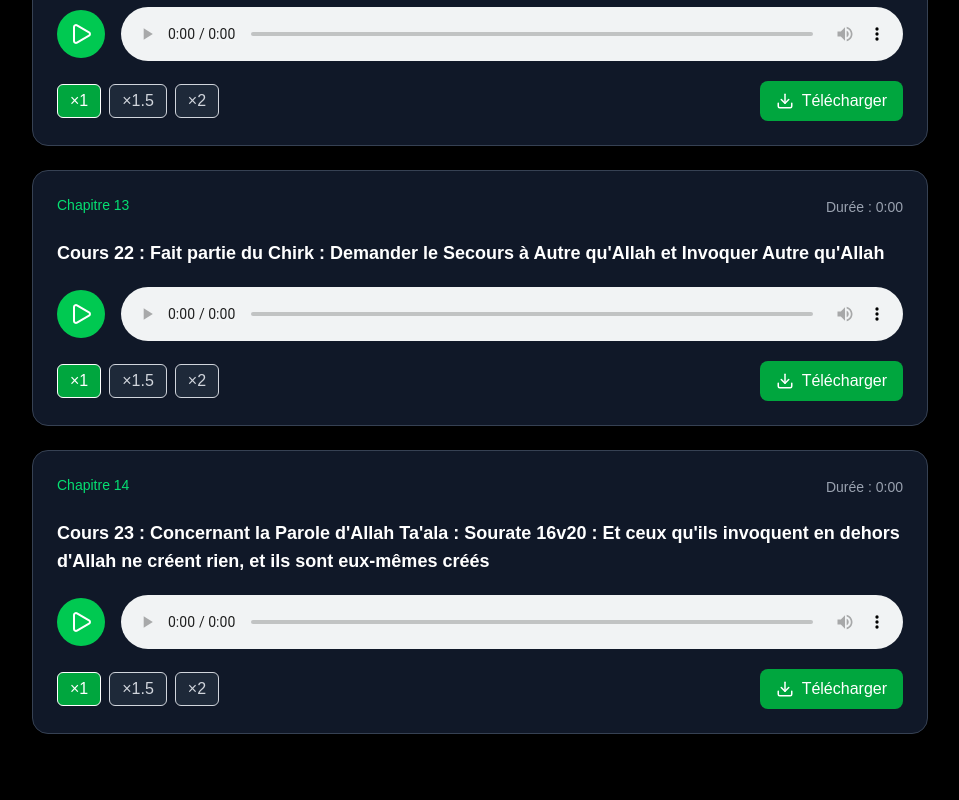
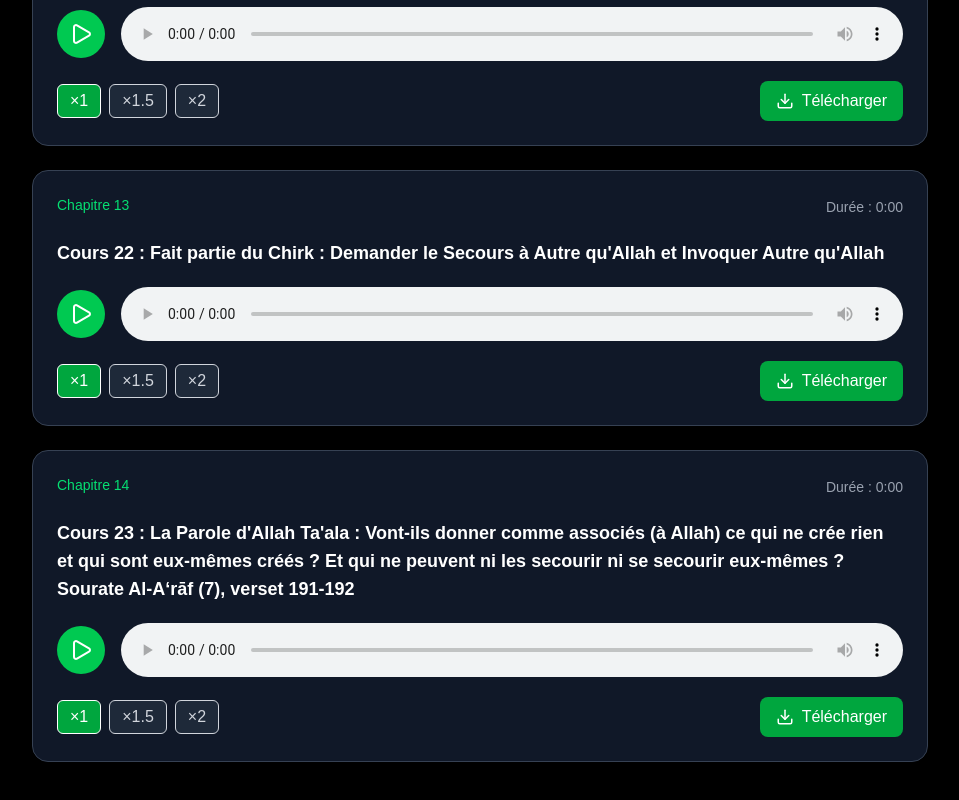
Before and after one commit to Abdelhadi-coder/Les_Bases_De_Islam, a React (Vite) app: page /croyance/kitab-tawhid in a window 1280 px wide. Shown: the part 5938-6738 px from the top of the page, without its empty margins (160-1119 px from the left). Built offline with nearby package versions, Linux system fonts and the light colour scheme; a web font is replaced by a local one.

Commit message:
Update : Added new audios for kitab At-Tawhid

```diff
--- a/src/constants/croyanceCourses.js
+++ b/src/constants/croyanceCourses.js
@@ -115,7 +115,7 @@ const croyanceCourses = [
         audio: "/cours/croyance/kitabTawhid/22.mp3",
       },
       {
-        name: "Cours 23 : Concernant la Parole d'Allah Ta'ala : Sourate 16v20 : Et ceux qu'ils invoquent en dehors d'Allah ne créent rien, et ils sont eux-mêmes créés",
+        name: "Cours 23 : La Parole d'Allah Ta'ala : Vont-ils donner comme associés (à Allah) ce qui ne crée rien et qui sont eux-mêmes créés ? Et qui ne peuvent ni les secourir ni se secourir eux-mêmes ? Sourate Al-A‘rāf (7), verset 191-192",
         chapitre: "Chapitre 14",
         audio: "/cours/croyance/kitabTawhid/23.mp3",
       },
```
